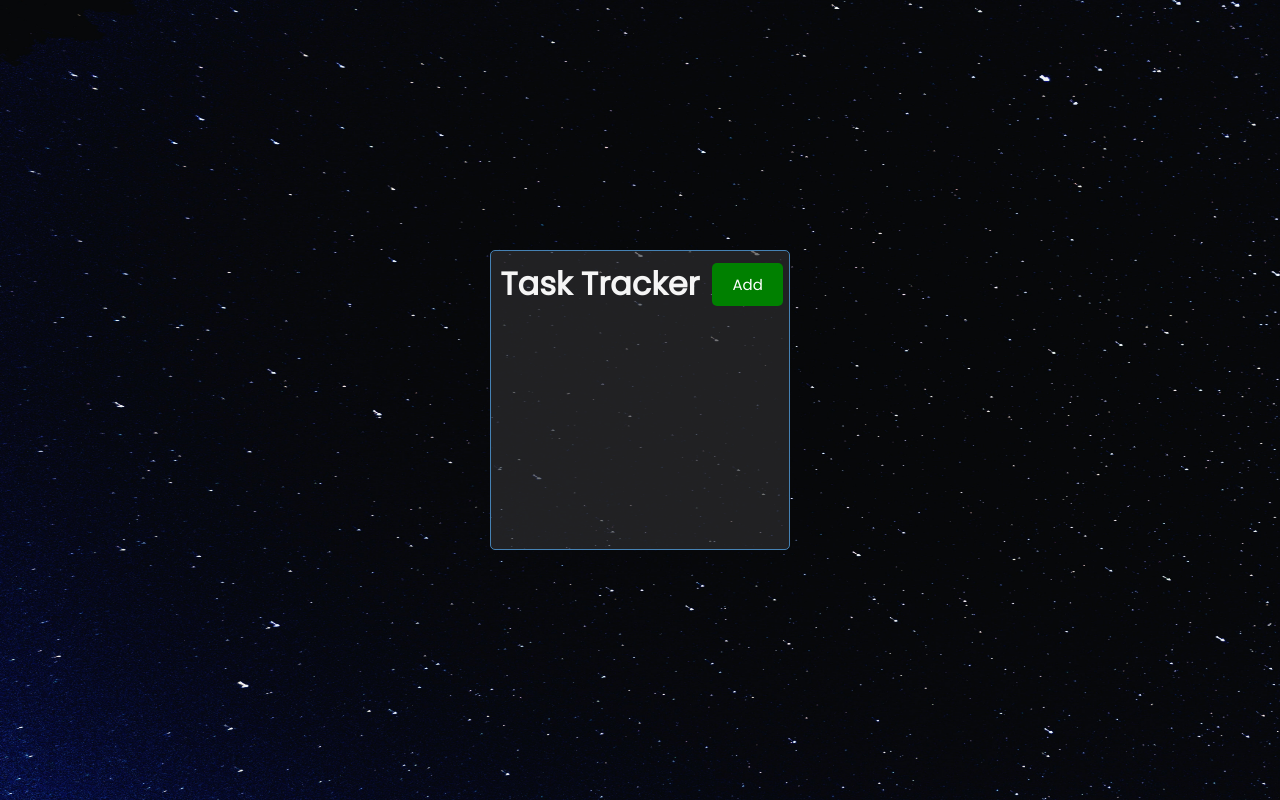
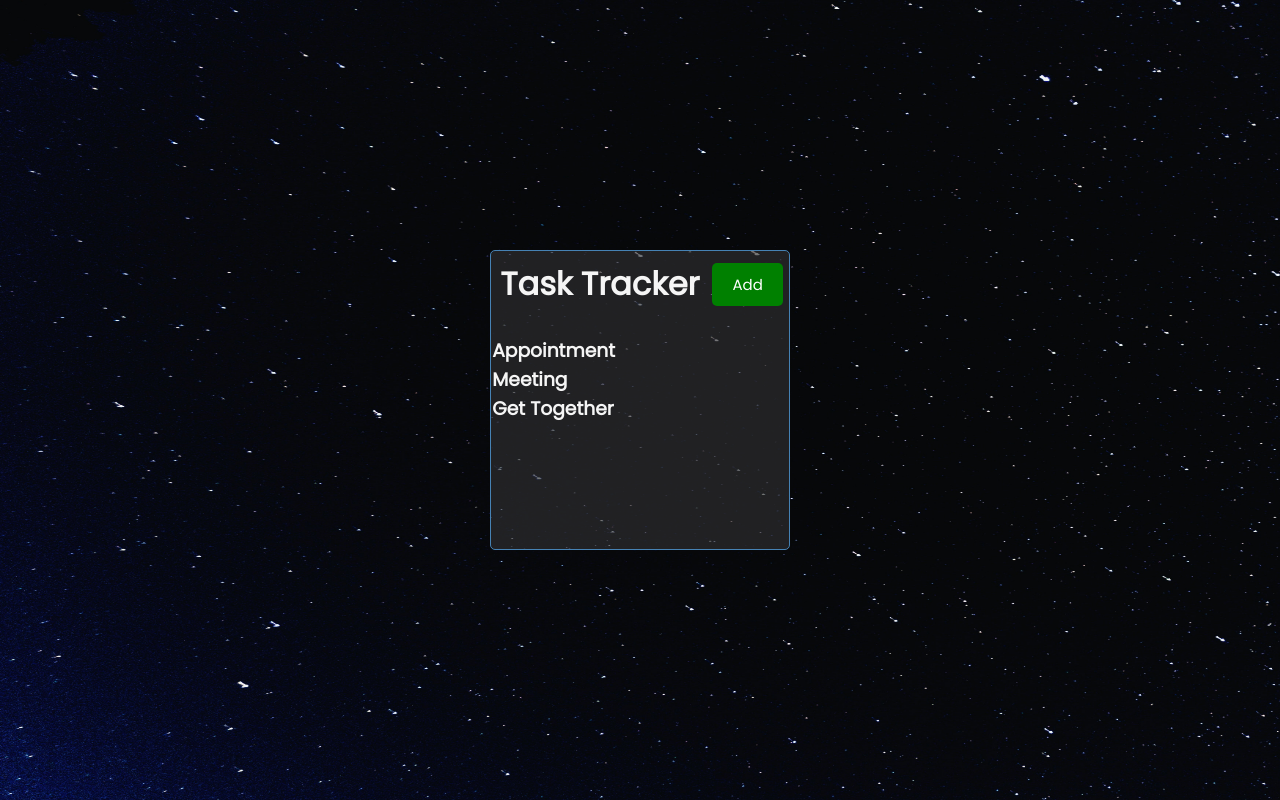
Before and after one commit to atklenner/react-task-tracker, a React (Create React App) app: page / in a window 1280 px wide. Built offline with nearby package versions, Linux system fonts and the light colour scheme.

Commit message:
create Tasks component

```diff
--- a/src/App.js
+++ b/src/App.js
@@ -1,9 +1,17 @@
 import Header from "./components/Header";
+import Tasks from "./components/Tasks";
+import { useState } from "react";
 
 function App() {
+  const [tasks, setTasks] = useState([
+    { id: 1, text: "Appointment", day: "02/05/2022", reminder: true },
+    { id: 2, text: "Meeting", day: "02/06/2022", reminder: true },
+    { id: 3, text: "Get Together", day: "02/07/2022", reminder: false },
+  ]);
   return (
     <div className="container">
-      <Header title="Task Tracker"/>
+      <Header title="Task Tracker" />
+      <Tasks tasks={tasks} />
     </div>
   );
 }
--- /dev/null
+++ b/src/components/Tasks.js
@@ -0,0 +1,9 @@
+export default function Tasks({ tasks }) {
+  return (
+    <>
+      {tasks.map((task) => (
+        <h3 key={task.id}>{task.text}</h3>
+      ))}
+    </>
+  );
+}
```
